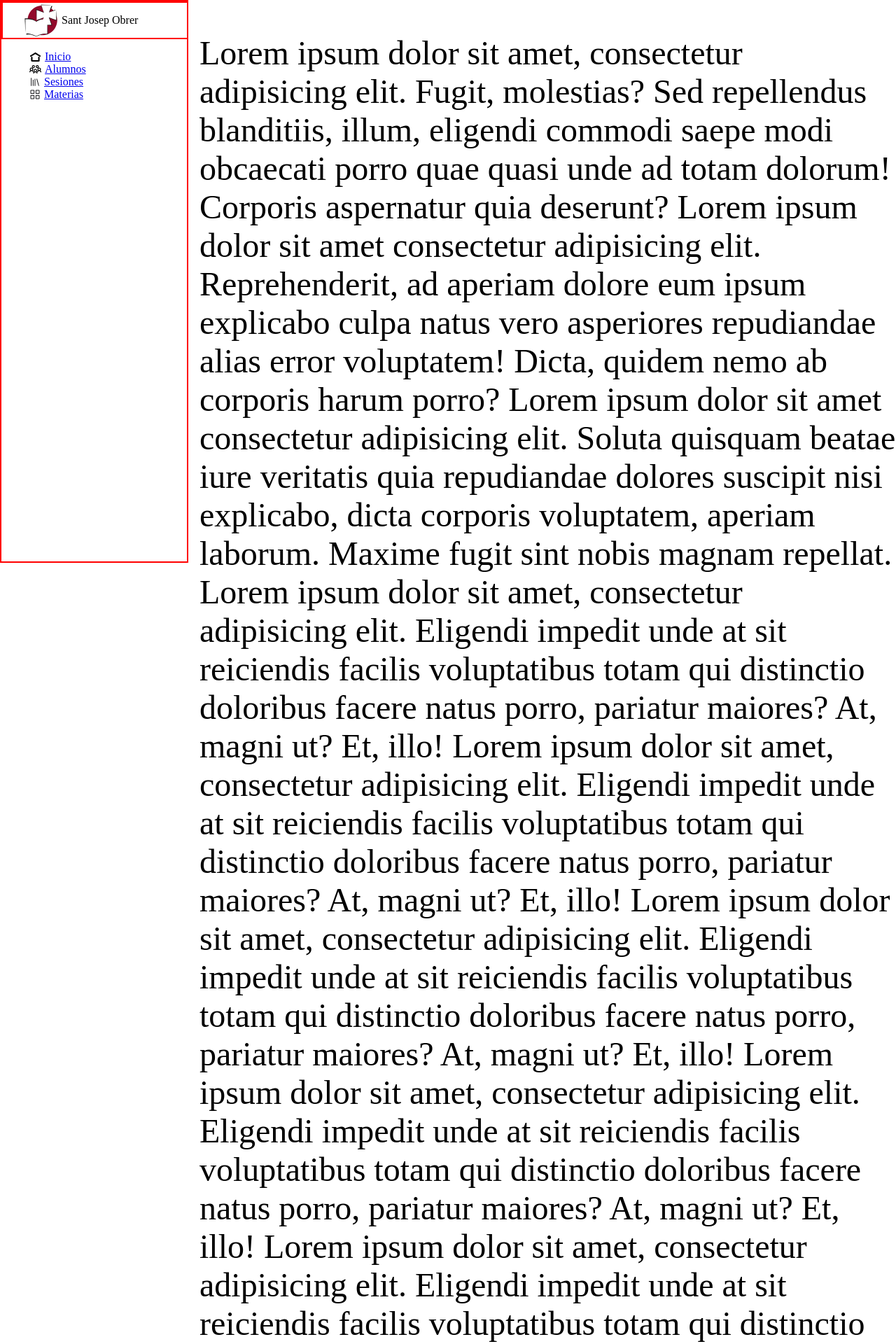
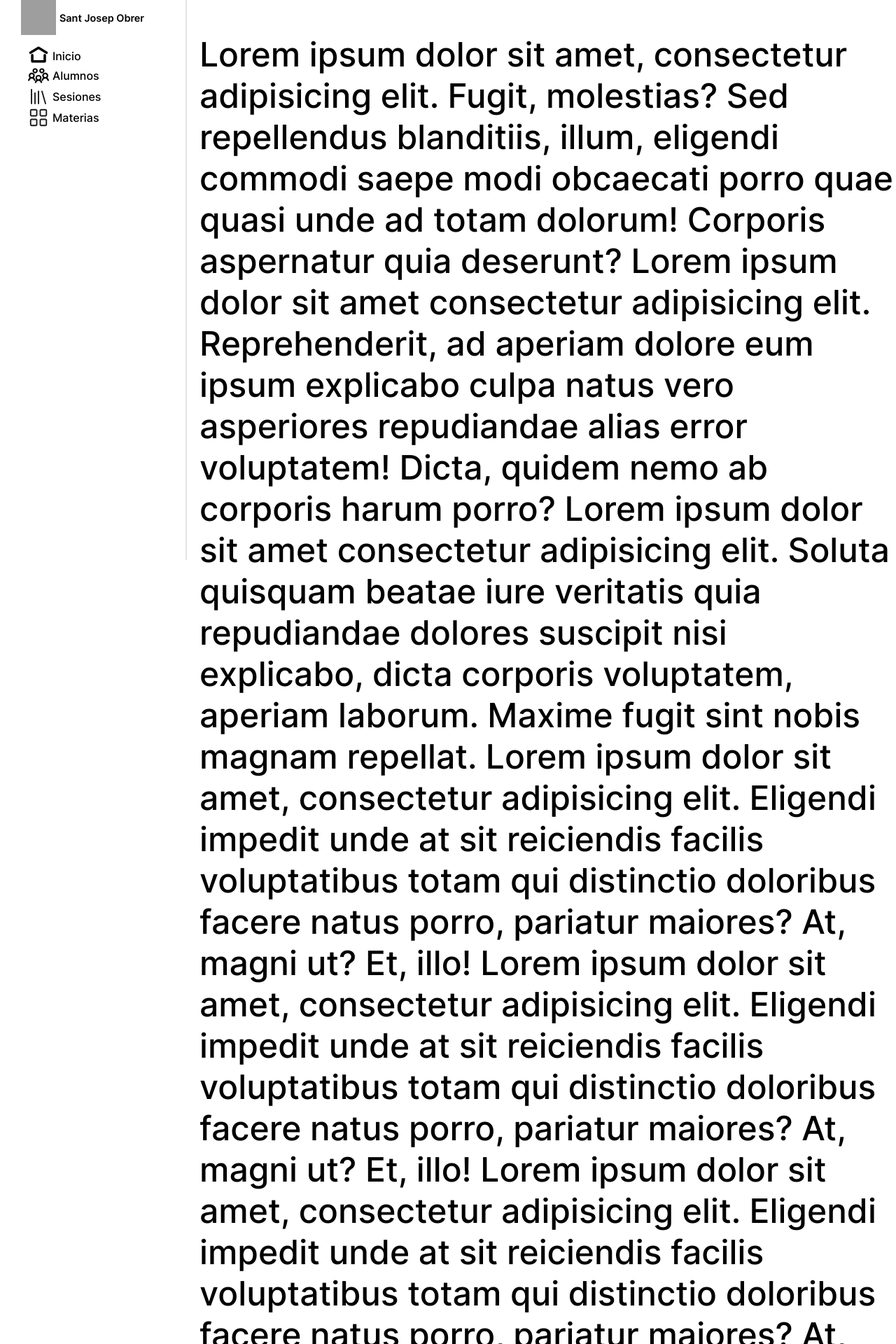
Before and after one commit to Marccb18/Extraescolares-SJO, a PHP site: page /profesor/profesor_dashboard.php in a window 1280 px wide. Shown: the top 1920 px of the page at 70% size. Run offline with PHP 8.4, Linux system fonts and the light colour scheme; the visitor is signed in with stand-in values (Sample User, id 1); grey boxes are pictures that could not be loaded.

Commit message:
un poco de css en profesor_dashboard

```diff
--- a/assets/css/profesor_dashboard.css
+++ b/assets/css/profesor_dashboard.css
@@ -1,8 +1,23 @@
+@font-face {
+    font-family: Inter;
+    src: url(../fonts/Inter-Medium.ttf);
+}
+@font-face {
+    font-family: Inter-B;
+    src: url(../fonts/Inter-SemiBold.ttf);
+}
+@font-face {
+    font-family: Inter-XB;
+    src: url(../fonts/Inter-Bold.ttf);
+}
+
+
+
 body {
     margin: 0;
     padding: 0;
     display: flex;
-    width: 100%;
+    font-family: Inter;
 }
 
 #aside {
@@ -12,18 +27,32 @@ body {
     position: fixed;
     display: flex;
     flex-direction: column;
-    border: 2px solid red;
     background-color: white;
+    border-right: 2px solid rgba(228, 228, 231, 1);
 }
 
 #titlelogo {
     display: flex;
     flex-wrap: nowrap;
     width: 100%;
-    border: 2px solid red;
     align-items: center;
     padding-left: 30px;
     gap: 5px;
+}
+
+#titlelogo img {
+    height: 50px;
+    width: 50px;
+    max-width: 50px;
+    max-height: 50px;
+}
+
+#titlelogo p {
+    font-size: 0.9rem;
+    font-family: Inter-B;
+    margin: 0;
+    padding: 0;
+    display: flex;
 }
 
 #side-menu {
@@ -43,6 +72,19 @@ body {
     display: flex;
     align-items: center;
     gap: 5px;
+    text-decoration: none;
+    color: black;
+}
+
+#side-menu li a img {
+    height: 30px;
+    width: 30px;
+    margin: 0;
+    padding: 0;
+    display: flex;
+    align-items: center;
+    justify-content: center;
+
 }
 
 #main {
--- a/profesor/profesor_dashboard.php
+++ b/profesor/profesor_dashboard.php
@@ -21,35 +21,36 @@
 <body>
     <div id="aside">
         <div id="titlelogo">
-            <img src="../assets/img/logoSJO.png" alt="Logo SJO">
+            <img src="../assets/img/logoSJO.svg" alt="Logo SJO">
             <p>Sant Josep Obrer</p>
         </div>
         <ul id="side-menu">
             <li>
                 <a href="#">
-                    <img src="../assets/img/icon-home.png" alt="Home icon">
+                    <img src="../assets/img/icon-home.svg" alt="Home icon" style="margin-top: -3px;">
                     Inicio
                 </a>
             </li>
             <li>
                 <a href="#">
-                    <img src="../assets/img/Vector.png" alt="Students icon">
+                    <img src="../assets/img/Vector.svg" alt="Students icon">
                     Alumnos
                 </a>
             </li>
             <li>
                 <a href="#">
-                    <img src="../assets/img/library.png" alt="Library icon">
+                    <img src="../assets/img/library.svg" alt="Library icon">
                     Sesiones
                 </a>
             </li>
             <li>
                 <a href="#">
-                    <img src="../assets/img/layout-grid.png" alt="Layout icon">
+                    <img src="../assets/img/layout-grid.svg" alt="Layout icon">
                     Materias
                 </a>
             </li>
         </ul>
+
     </div>
     <div id="main">
         <p>
```
Also changed, not shown: assets/fonts/Inter-Bold.ttf (added), assets/fonts/Inter-Medium.ttf (added), assets/fonts/Inter-SemiBold.ttf (added), assets/img/Vector.png (deleted), assets/img/Vector.svg (added), assets/img/icon-home.png (deleted), assets/img/icon-home.svg (added), assets/img/layout-grid.png (deleted), assets/img/layout-grid.svg (added), assets/img/library.png (deleted), assets/img/library.svg (added), assets/img/logoSJO.png (deleted), assets/img/logoSJO.svg (added).
